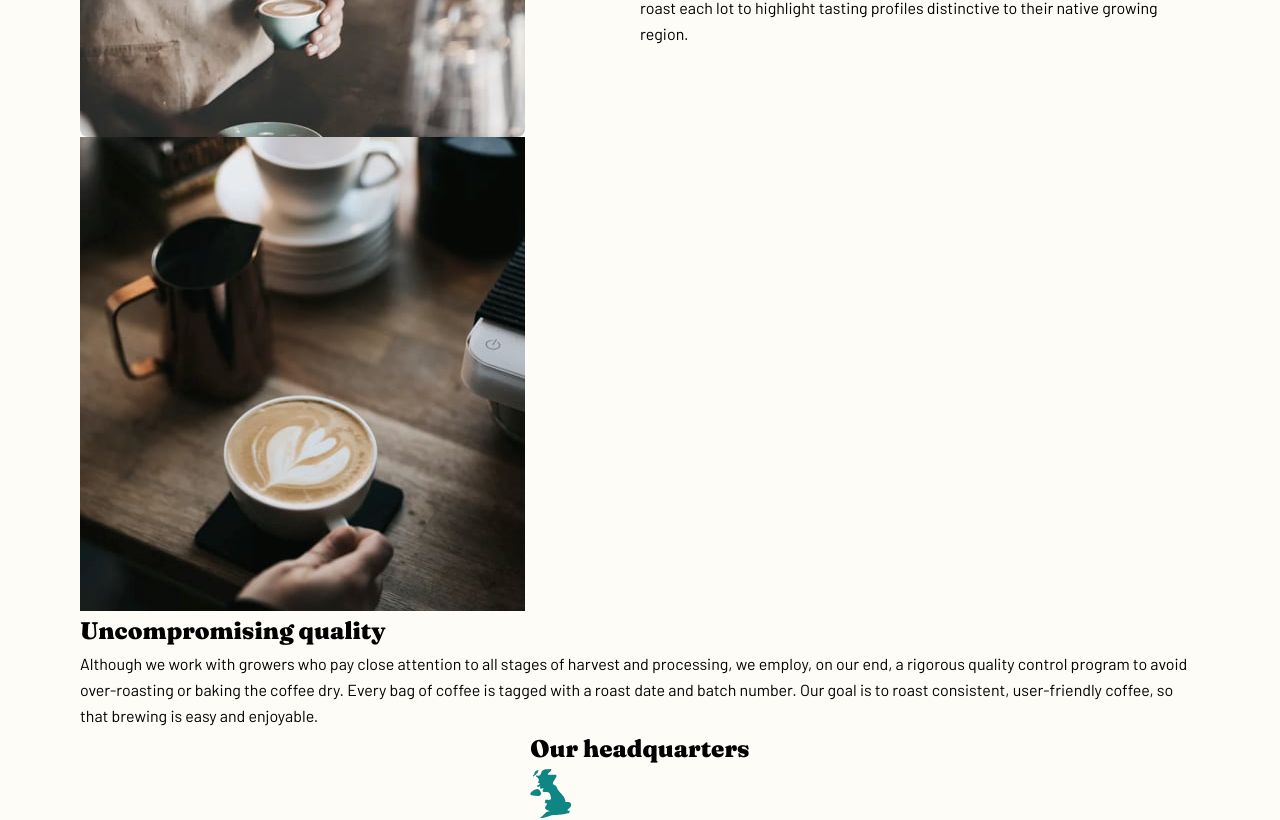
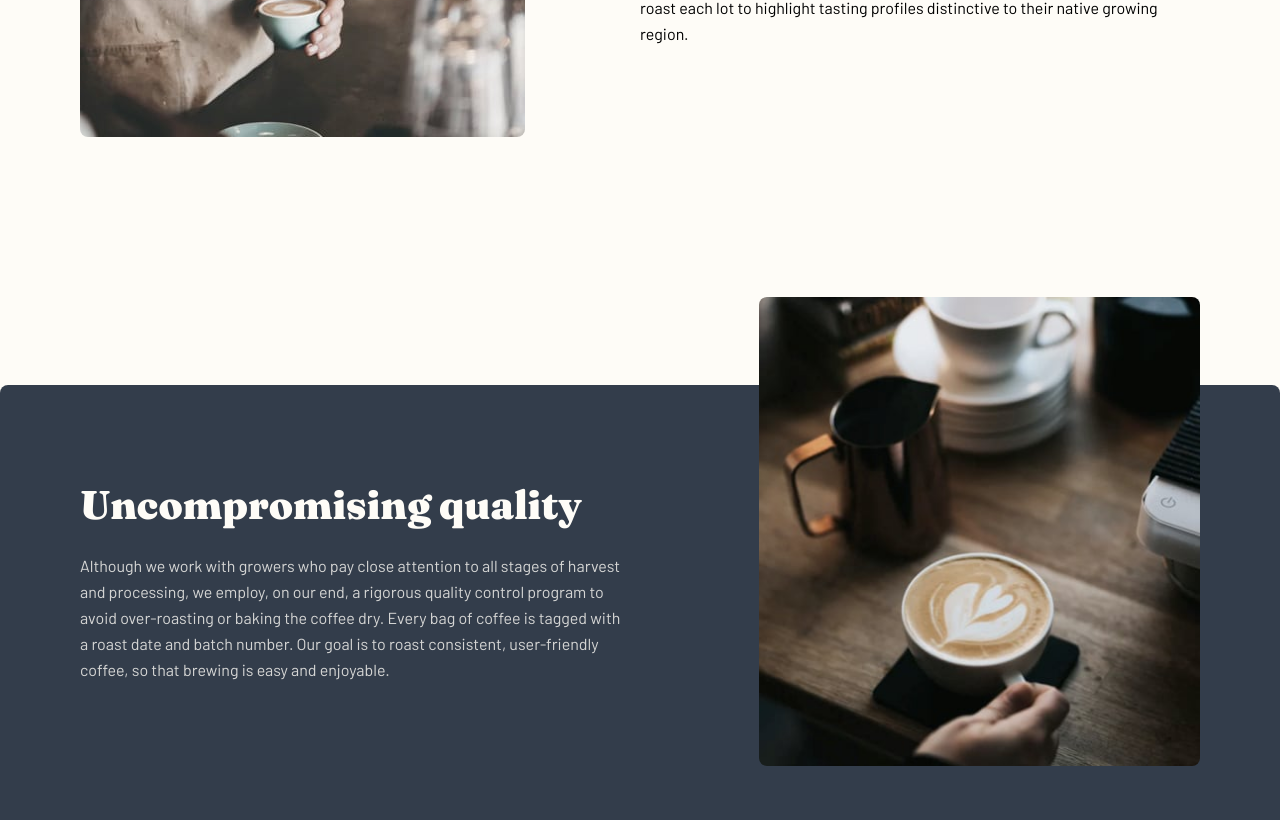
Before and after one commit to Dudeldups/FM-coffeeroasters, a React (Vite) app: page /about in a window 1280 px wide. Shown: the part 1080-1900 px from the top of the page. Built offline with nearby package versions, Linux system fonts and the light colour scheme.

Commit message:
added styling for quality section

```diff
--- a/src/routes/AboutUs.tsx
+++ b/src/routes/AboutUs.tsx
@@ -65,15 +65,17 @@ const AboutUs = () => {
         </div>
       </div>
 
-      <div className="max-w-[70rem]">
-        <picture>
-          <source srcSet={qualityImgDesktop} media="(min-width: 64rem)" />
-          <source srcSet={qualityImgTablet} media="(min-width: 48rem)" />
-          <img src={qualityImgMobile} alt="" />
+      <div className="mt-28 grid w-[min(100%,_70rem)] rounded-lg text-custom-light-cream after:-z-10 after:col-[1_/_span_1] after:row-[2_/_span_2] after:rounded-lg after:bg-custom-dark-blue md:mt-36 lg:mt-40 lg:max-w-[70rem] lg:grid-cols-[15fr_12fr] lg:grid-rows-[clamp(1.5rem,_-10.5rem_+_20vw,_5.5rem)_1fr_clamp(1.5rem,_-10.5rem_+_20vw,_5.5rem)] lg:gap-x-[clamp(3rem,_-23.5rem_+_44.44vw,_8rem)] lg:after:col-[1_/_span_2] lg:after:row-[2_/_span_2] lg:after:-mx-20">
+        <picture className="col-[1_/_span_1] row-[1_/_span_2] px-6 sm:px-14 lg:col-[2_/_span_1] lg:row-[1_/_span_2] lg:px-0">
+          <source srcSet={qualityImgDesktop} media="(min-width: 60em)" />
+          <source srcSet={qualityImgTablet} media="(min-width: 48em)" />
+          <img className="mx-auto rounded-lg" src={qualityImgMobile} alt="" />
         </picture>
-        <div>
-          <h2>Uncompromising quality</h2>
-          <p>
+        <div className="col-[1_/_span_1] row-[3_/_span_1] mx-auto px-6 text-center sm:px-14 lg:col-[1_/_span_1] lg:row-[2_/_span_1] lg:px-0 lg:text-left">
+          <h2 className="mt-16 text-lg leading-none xs:text-[1.75rem] md:text-xl xl:mt-24 xl:text-2xl">
+            Uncompromising quality
+          </h2>
+          <p className="mb-14 mt-6 max-w-[66ch] opacity-80">
             Although we work with growers who pay close attention to all stages
             of harvest and processing, we employ, on our end, a rigorous quality
             control program to avoid over-roasting or baking the coffee dry.
```
